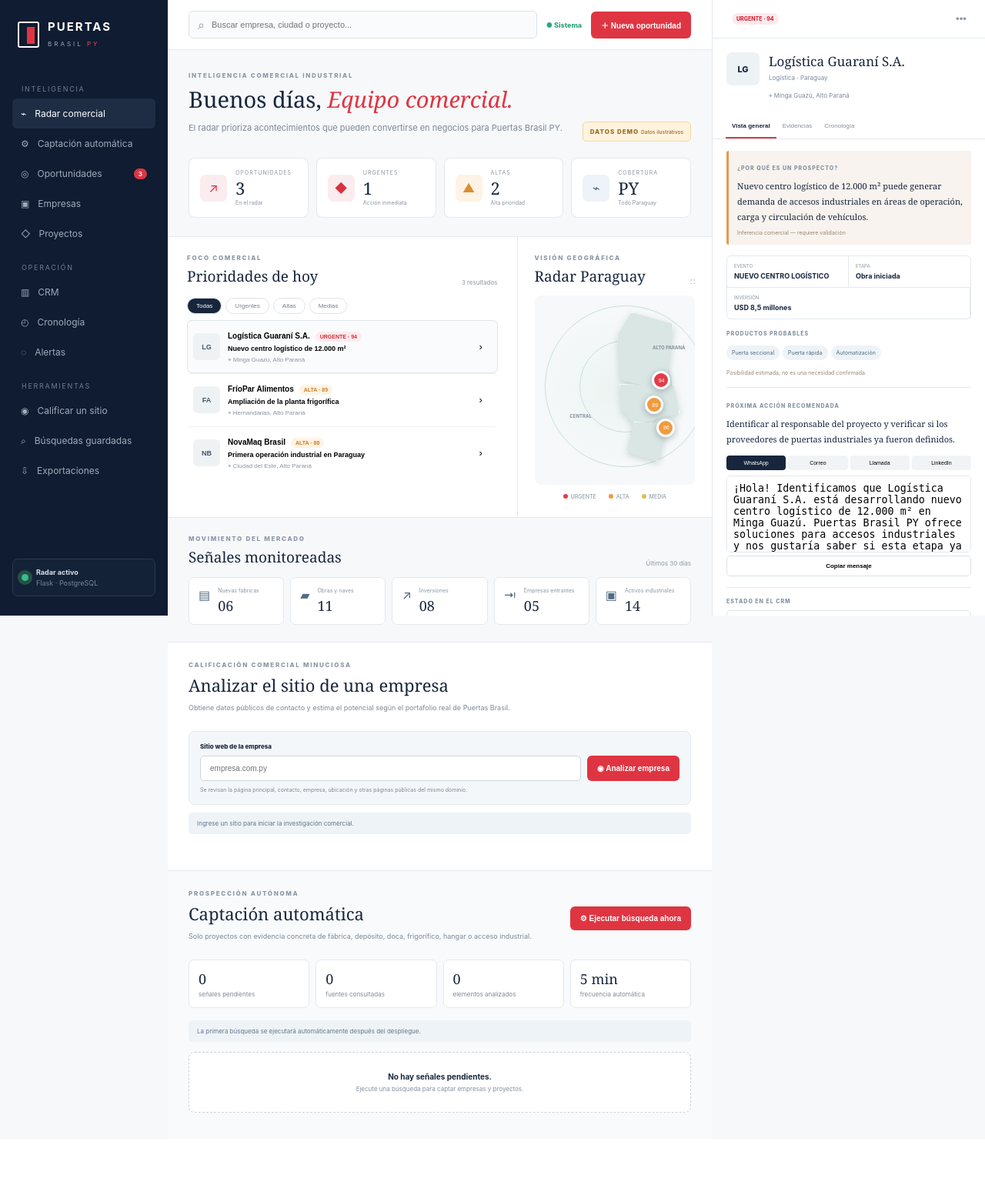
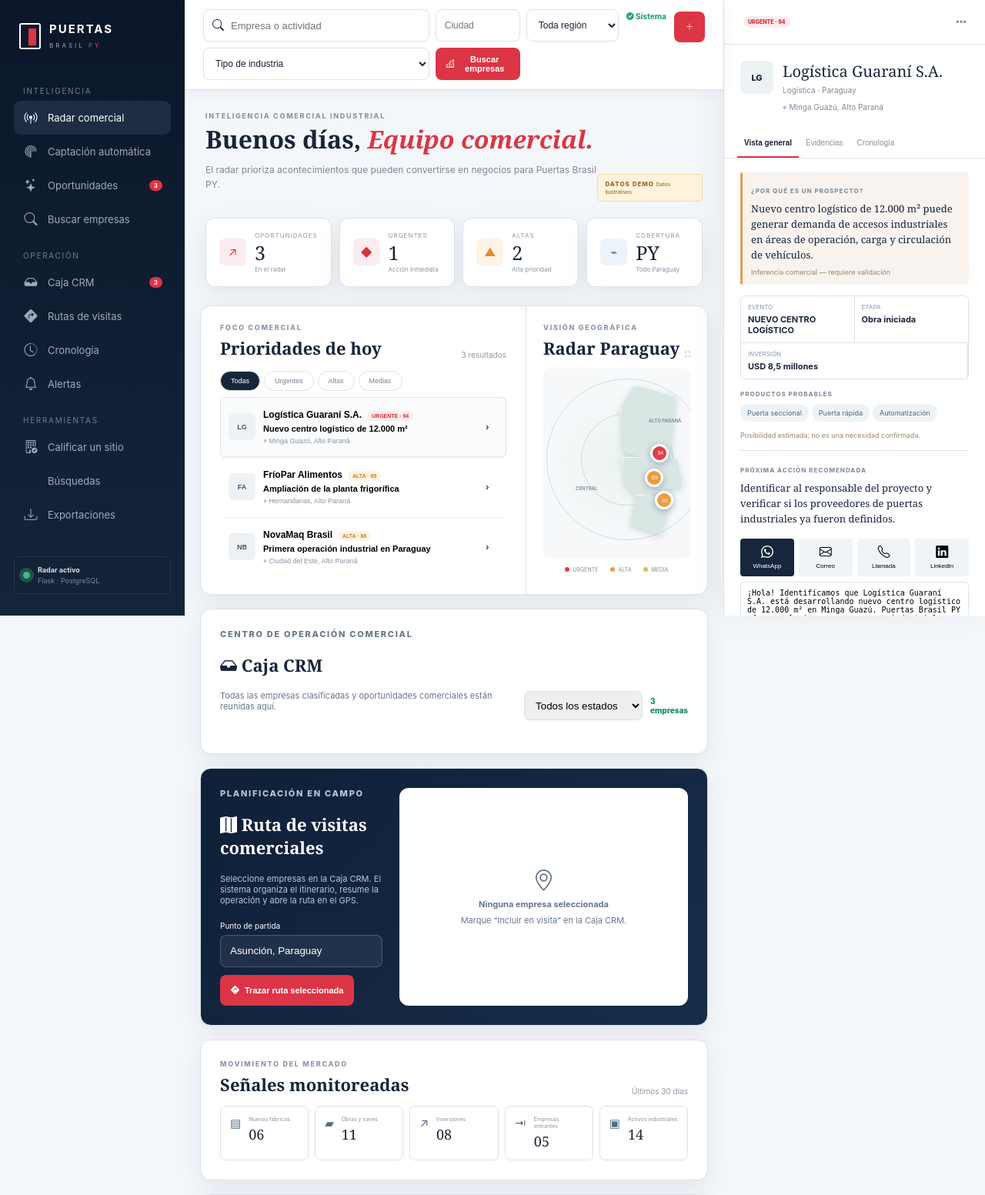
Before and after one commit to Puertas559/portas, a Flask app: page / in a window 1280 px wide. Shown: the top 1553 px of the page at 77% size. Before the commit the page ends 1446 px from the top, so only its background shows below. Run offline with Flask 3, Linux system fonts and the light colour scheme; parts of the project's set-up code (start-up, migrations or seed data) failed here and were passed over.

Commit message:
Add CRM box and visit planner

```diff
--- a/app/templates/index.html
+++ b/app/templates/index.html
@@ -5,31 +5,44 @@
   <meta name="viewport" content="width=device-width,initial-scale=1">
   <meta name="description" content="Radar de oportunidades comerciales industriales de Puertas Brasil PY">
   <title>Radar Comercial Industrial PY</title>
+  <link rel="stylesheet" href="https://cdn.jsdelivr.net/npm/bootstrap-icons@1.11.3/font/bootstrap-icons.min.css">
   <link rel="stylesheet" href="{{ url_for('static', filename='styles.css') }}">
   <link rel="stylesheet" href="{{ url_for('static', filename='capture.css') }}">
+  <link rel="stylesheet" href="{{ url_for('static', filename='modern.css') }}">
 </head>
 <body>
 <div class="app">
   <aside class="sidebar">
     <a class="brand" href="/"><span class="door"><i></i></span><span><b>PUERTAS</b><small>BRASIL <em>PY</em></small></span></a>
     <nav>
-      <p>INTELIGENCIA</p><a class="active" href="#radar">⌁ <span>Radar comercial</span></a><a href="#captacion">⚙ <span>Captación automática</span>{% if prospect_total %}<b>{{ prospect_total }}</b>{% endif %}</a><a href="#prioridades">◎ <span>Oportunidades</span><b>{{ leads|length }}</b></a><a href="#empresas">▣ <span>Empresas</span></a><a href="#projetos">◇ <span>Proyectos</span></a>
-      <p>OPERACIÓN</p><a href="#crm">▥ <span>CRM</span></a><a href="#timeline">◴ <span>Cronología</span></a><a href="#alertas">◌ <span>Alertas</span></a>
-      <p>HERRAMIENTAS</p><a href="#triage">◉ <span>Calificar un sitio</span></a><a href="#pesquisas">⌕ <span>Búsquedas guardadas</span></a><a href="/api/exports/status">⇩ <span>Exportaciones</span></a>
+      <p>INTELIGENCIA</p><a class="active" href="#radar"><i class="bi bi-broadcast-pin"></i><span>Radar comercial</span></a><a href="#captacion"><i class="bi bi-radar"></i><span>Captación automática</span>{% if prospect_total %}<b>{{ prospect_total }}</b>{% endif %}</a><a href="#prioridades"><i class="bi bi-stars"></i><span>Oportunidades</span><b>{{ leads|length }}</b></a><a href="#buscador"><i class="bi bi-search"></i><span>Buscar empresas</span></a>
+      <p>OPERACIÓN</p><a href="#crm"><i class="bi bi-inbox-fill"></i><span>Caja CRM</span><b>{{ leads|length }}</b></a><a href="#visitas"><i class="bi bi-sign-turn-right-fill"></i><span>Rutas de visitas</span></a><a href="#timeline"><i class="bi bi-clock-history"></i><span>Cronología</span></a><a href="#alertas"><i class="bi bi-bell"></i><span>Alertas</span></a>
+      <p>HERRAMIENTAS</p><a href="#triage"><i class="bi bi-building-check"></i><span>Calificar un sitio</span></a><a href="#pesquisas"><i class="bi bi-bookmark-search"></i><span>Búsquedas</span></a><a href="/api/exports/status"><i class="bi bi-download"></i><span>Exportaciones</span></a>
     </nav>
     <div class="radar-status"><i></i><span><b>Radar activo</b><small>Flask · PostgreSQL</small></span></div>
   </aside>
 
   <main class="content">
-    <header class="topbar">
-      <label class="search">⌕ <input id="search" placeholder="Buscar empresa, ciudad o proyecto..." autocomplete="off"></label>
-      <a class="health" href="/health" target="_blank">● Sistema</a>
-      <button class="primary" id="newLead">＋ Nueva oportunidad</button>
+    <header class="topbar" id="buscador">
+      <div class="company-finder">
+        <label><i class="bi bi-search"></i><input id="search" placeholder="Empresa o actividad" autocomplete="off"></label>
+        <input id="searchCity" placeholder="Ciudad">
+        <select id="searchRegion"><option value="">Toda región</option><option>Alto Paraná</option><option>Central</option><option>Itapúa</option><option>Caaguazú</option><option>Presidente Hayes</option><option>Amambay</option><option>Concepción</option><option>Paraguarí</option><option>Cordillera</option><option>San Pedro</option></select>
+        <select id="searchIndustry"><option value="">Tipo de industria</option><option value="logistica">Logística y depósitos</option><option value="frigorifico">Frigoríficos y cadena de frío</option><option value="manufactura">Industria y manufactura</option><option value="alimentos">Alimentos y bebidas</option><option value="agro">Agronegocio</option><option value="construccion">Construcción e ingeniería</option><option value="retail">Comercio de gran porte</option><option value="aeronautica">Aeronáutica y hangares</option></select>
+        <button class="primary" id="findCompanies"><i class="bi bi-buildings"></i> Buscar empresas</button>
+      </div>
+      <a class="health" href="/health" target="_blank"><i class="bi bi-check-circle-fill"></i> Sistema</a>
+      <button class="primary compact" id="newLead"><i class="bi bi-plus-lg"></i></button>
     </header>
 
     <section class="intro">
       <div><p class="eyebrow">INTELIGENCIA COMERCIAL INDUSTRIAL</p><h1>Buenos días, <em>Equipo comercial.</em></h1><p>El radar prioriza acontecimientos que pueden convertirse en negocios para Puertas Brasil PY.</p></div>
       {% if demo_mode %}<span class="demo-badge">DATOS DEMO <small>Datos ilustrativos</small></span>{% else %}<span class="live-badge">DATOS PERSISTENTES</span>{% endif %}
+    </section>
+
+    <section class="search-results hidden" id="companySearchResults">
+      <div class="section-head"><div><p class="eyebrow">DESCUBRIMIENTO EMPRESARIAL</p><h2>Empresas encontradas</h2><p id="companySearchMessage">Resultados públicos para validar comercialmente.</p></div><button class="icon-close" id="closeCompanySearch" aria-label="Cerrar resultados"><i class="bi bi-x-lg"></i></button></div>
+      <div class="company-result-grid" id="companyResultGrid"></div>
     </section>
 
     <section class="metrics">
@@ -50,6 +63,16 @@
         <div class="map"><span class="ring one"></span><span class="ring two"></span><div class="country"><i></i><i></i><i></i></div><button class="pin p1">94</button><button class="pin p2">89</button><button class="pin p3">86</button><b class="alto">ALTO PARANÁ</b><b class="central">CENTRAL</b></div>
         <div class="legend"><span><i class="hot-dot"></i>URGENTE</span><span><i class="high-dot"></i>ALTA</span><span><i class="medium-dot"></i>MEDIA</span></div>
       </aside>
+    </section>
+
+    <section class="crm-hub" id="crm">
+      <div class="crm-head"><div><p class="eyebrow">CENTRO DE OPERACIÓN COMERCIAL</p><h2><i class="bi bi-inbox-fill"></i> Caja CRM</h2><p>Todas las empresas clasificadas y oportunidades comerciales están reunidas aquí.</p></div><div class="crm-controls"><select id="crmStatusFilter"><option value="ALL">Todos los estados</option><option value="NOVO">Nuevo</option><option value="QUALIFICADO">Calificado</option><option value="CONTATO_REALIZADO">Contacto realizado</option><option value="RESPONDEU">Respondió</option><option value="VISITA">Visita</option><option value="ORCAMENTO">Presupuesto</option><option value="NEGOCIACAO">Negociación</option><option value="GANHO">Ganado</option><option value="MONITORAMENTO">Seguimiento</option></select><span id="crmCount">{{ leads|length }} empresas</span></div></div>
+      <div class="crm-grid" id="crmGrid"></div>
+    </section>
+
+    <section class="visit-planner" id="visitas">
+      <div class="visit-copy"><p class="eyebrow">PLANIFICACIÓN EN CAMPO</p><h2><i class="bi bi-map-fill"></i> Ruta de visitas comerciales</h2><p>Seleccione empresas en la Caja CRM. El sistema organiza el itinerario, resume la operación y abre la ruta en el GPS.</p><label>Punto de partida<input id="routeOrigin" value="Asunción, Paraguay" placeholder="Su ubicación o dirección"></label><button class="primary" id="buildRoute"><i class="bi bi-sign-turn-right-fill"></i> Trazar ruta seleccionada</button></div>
+      <div class="route-plan" id="routePlan"><div class="route-empty"><i class="bi bi-geo-alt"></i><strong>Ninguna empresa seleccionada</strong><span>Marque “Incluir en visita” en la Caja CRM.</span></div></div>
     </section>
 
     <section class="signals" id="alertas"><div class="section-head"><div><p class="eyebrow">MOVIMIENTO DEL MERCADO</p><h2>Señales monitoreadas</h2></div><span>Últimos 30 días</span></div><div class="signal-grid"><article>▤ <span><small>Nuevas fábricas</small><b>06</b></span></article><article>▰ <span><small>Obras y naves</small><b>11</b></span></article><article>↗ <span><small>Inversiones</small><b>08</b></span></article><article>⇥ <span><small>Empresas entrantes</small><b>05</b></span></article><article>▣ <span><small>Activos industriales</small><b>14</b></span></article></div></section>
@@ -102,9 +125,10 @@
       <dl><div><dt>EVENTO</dt><dd id="eventType"></dd></div><div><dt>ETAPA</dt><dd id="stage"></dd></div><div><dt>INVERSIÓN</dt><dd id="investment"></dd></div></dl>
       <div class="products"><p>PRODUCTOS PROBABLES</p><div id="productList"></div><small>Posibilidad estimada; no es una necesidad confirmada.</small></div>
       <div class="next"><p>PRÓXIMA ACCIÓN RECOMENDADA</p><strong>Identificar al responsable del proyecto y verificar si los proveedores de puertas industriales ya fueron definidos.</strong></div>
-      <div class="channels"><button class="active">WhatsApp</button><button>Correo</button><button>Llamada</button><button>LinkedIn</button></div>
-      <textarea id="approach" readonly></textarea><button class="copy" id="copyApproach">Copiar mensaje</button>
+      <div class="channels"><button class="active" data-channel="whatsapp"><i class="bi bi-whatsapp"></i><span>WhatsApp</span></button><button data-channel="email"><i class="bi bi-envelope"></i><span>Correo</span></button><button data-channel="call"><i class="bi bi-telephone"></i><span>Llamada</span></button><button data-channel="linkedin"><i class="bi bi-linkedin"></i><span>LinkedIn</span></button></div>
+      <textarea id="approach" readonly></textarea><div class="contact-actions"><button class="copy" id="copyApproach"><i class="bi bi-copy"></i> Copiar</button><button class="primary" id="openChannel"><i class="bi bi-box-arrow-up-right"></i> Abrir WhatsApp</button></div>
       <label class="crm">ESTADO EN EL CRM<select id="status"><option value="NOVO">NUEVO</option><option value="QUALIFICADO">CALIFICADO</option><option value="CONTATO_REALIZADO">CONTACTO REALIZADO</option><option value="RESPONDEU">RESPONDIÓ</option><option>VISITA</option><option value="ORCAMENTO">PRESUPUESTO</option><option value="NEGOCIACAO">NEGOCIACIÓN</option><option value="GANHO">GANADO</option><option value="PERDIDO">PERDIDO</option><option value="MONITORAMENTO">SEGUIMIENTO</option><option value="DESCARTADO">DESCARTADO</option></select></label>
+      <div class="follow-up"><label><input id="contactVerified" type="checkbox"> Contacto responsable validado</label><label>PRÓXIMO SEGUIMIENTO<input id="followUpDate" type="date"></label><button id="scheduleFollowUp"><i class="bi bi-calendar-check"></i> Programar seguimiento</button></div>
     </div>
     <div class="drawer-body hidden" id="evidencePanel"><p>HECHO</p><blockquote id="evidenceText"></blockquote><p>INFERENCIA</p><strong>El evento es compatible con una posible demanda de soluciones de acceso industrial.</strong><p>RECOMENDACIÓN</p><strong>Validar la etapa e identificar al responsable empresarial de la decisión.</strong></div>
     <div class="drawer-body hidden timeline" id="timelinePanel"><div id="timelineList"><article><i></i><small>DESCUBRIMIENTO</small><strong>Evento identificado por el radar</strong></article></div></div>
```
